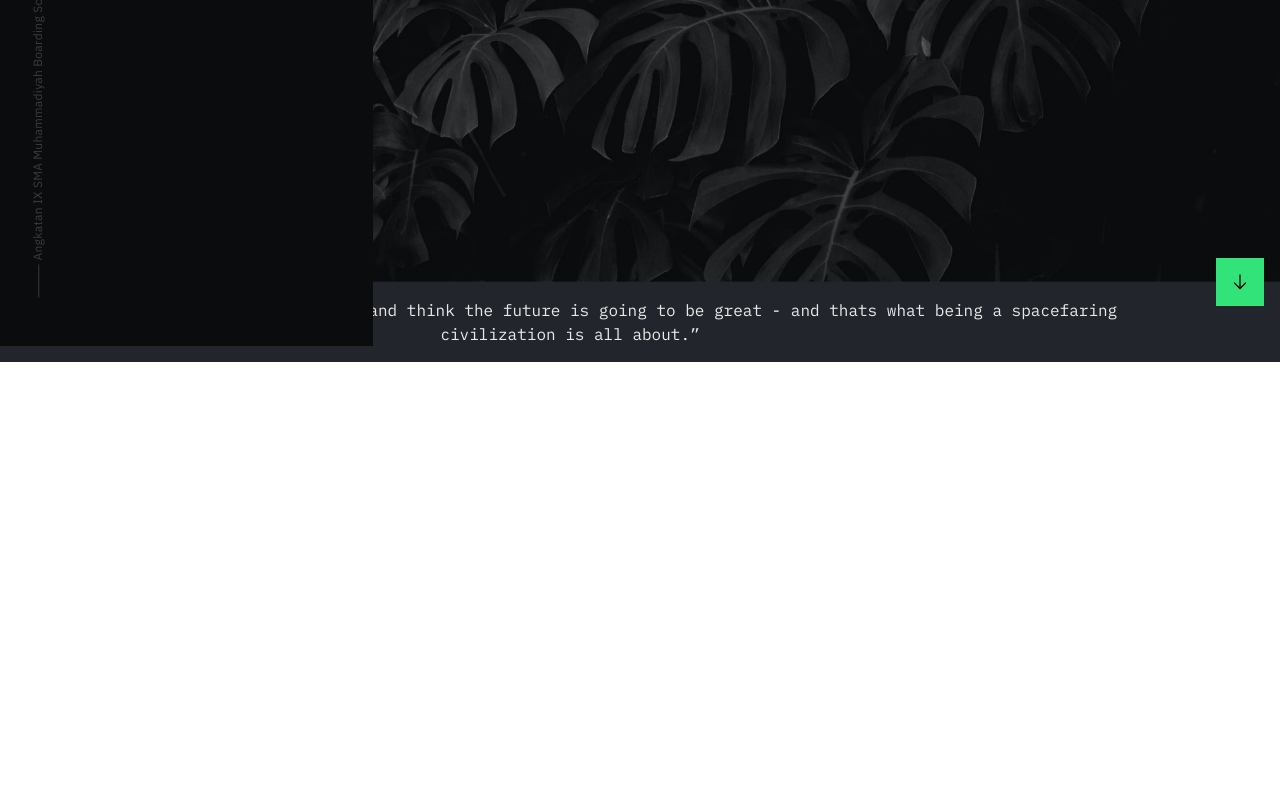
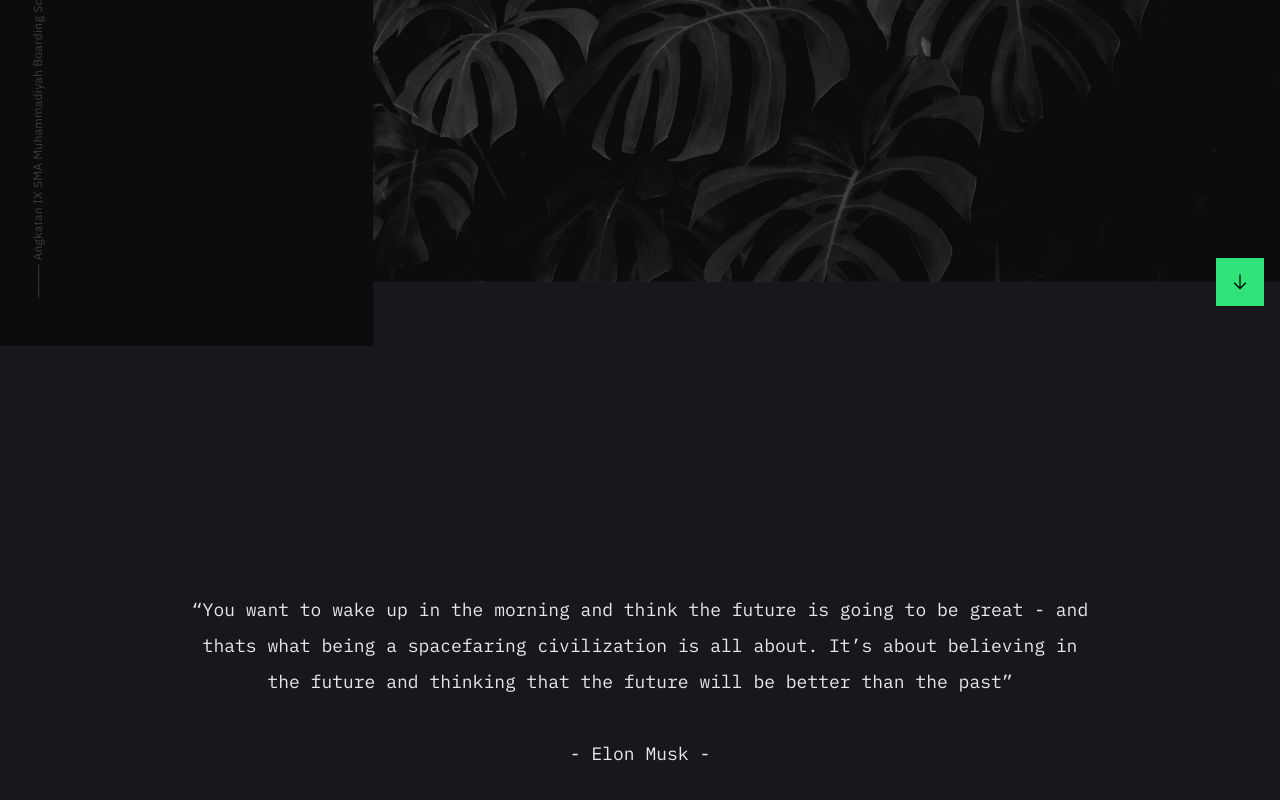
Before and after one commit to hymos-two/forzanove-beta, a Next.js app: page / in a window 1280 px wide. Shown: the part 438-1238 px from the top of the page. Before the commit the page ends 800 px from the top, so only its background shows below. Built offline with nearby package versions, Linux system fonts and the light colour scheme; a web font is replaced by a local one.

Commit message:
quote page clear

```diff
--- a/components/grid.js
+++ b/components/grid.js
@@ -1,20 +1,23 @@
 import {useWindowSize} from '../hooks/useWindowSize'
 
-function useGridGap (value) {
-  return Number.isInteger(value) ? `gap-x-${value/4}` : `gap-x-0`;
-}
+
 
 export function Grid (props) {
+
+  function useGridGap (value) {
+    return Number.isInteger(value) ? `gap-x-${value/4}` : `gap-x-0`;
+  }
+
   const defaultCols = `grid-cols-4 md:grid-cols-8 lg:grid-cols-12`;
-  const classes = `grid ${defaultCols} ${useGridGap(props.gap)} ${props.className} `;
   if (Number.isInteger(props.cols)) {
-    const colsClass = `grid-cols-${props.cols}`
+    const colsClass = `grid grid-cols-${props.cols}`
     return (
       <div className={colsClass}>
         {props.children}
       </div>
     )
   }
+  const classes = `grid ${defaultCols} ${useGridGap(props.gap)} ${props.className} `;
   return (
     <div className={classes}>
       {props.children}
@@ -23,24 +26,29 @@ export function Grid (props) {
 }
 
 export function Container (props) {
-  const size = useWindowSize()
-
+  const defaultClasses = `w-full ${props.className}`
   if (props.fluid == true) {
     return (
-      <section className={props.bgColor} style={{width:size.width}}>
-      <div className={props.className}>
+      <div className={defaultClasses}>
         {props.children}
       </div>
-      </section>
     )
   }
-
-  const classes = `${props.className} py-4 sm:max-w-[620px] md:max-w-[720px] lg:max-w-[960px] xl:max-w-[1140px] `
+  const classes = `${defaultClasses} px-4 sm:max-w-[620px] md:max-w-[720px] lg:max-w-[960px] xl:max-w-[1140px] `
   return (
-    <section className={props.bgColor} style={{width:size.width}}>
-    <div className={classes}>
+    <div className={classes} style={{margin:'auto'}}>
       {props.children}
     </div>
+  )
+}
+
+export function Section (props) {
+  const size = useWindowSize();
+  const width = Number.isInteger(props.width) ? props.width : size.width ;
+  const height = Number.isInteger(props.height) ? props.height : size.height ;
+  return (
+    <section className={props.className} style={{width:width,height:height}}>
+      {props.children}
     </section>
   )
 }
--- a/pages/index.js
+++ b/pages/index.js
@@ -1,7 +1,7 @@
 import Image from 'next/image'
 import HTMLHead from '../components/htmlHead'
 import PageCover from '../components/pageCover'
-import {Grid,Container} from '../components/grid'
+import {Grid,Container,Section} from '../components/grid'
 
 import background from '../public/images/forzanove-bg.png'
 import logo from '../public/images/forzanove-logo.png'
@@ -11,6 +11,7 @@ export default function Home() {
   return (
     <>
     <HTMLHead title="Forzanove 09"/>
+
     <PageCover bg={background} sideText=" ⸻ Angkatan IX SMA Muhammadiyah Boarding School Yogyakarta ⸻⸻" >
       <div className="w-full h-full flex flex-col justify-center">
         <div className="grid grid-cols-8 md:grid-cols-12">
@@ -30,28 +31,23 @@ export default function Home() {
         <Image src={arrow} className="m-auto" />
       </button>
     </PageCover>
-    <Container bgColor="bg-black-400">
-      <Grid cols={1}>
-        <p className="font-mono-r text-center text-base text-white/90">
-        “You want to wake up in the morning and think the future is going to be great - and thats what being a spacefaring civilization is all about.”
-        </p>
-      </Grid>
-    </Container>
 
+    <Section className="bg-black-300 grid place-items-center">
+      <Container>
+        <Grid cols={1}>
+          <div className="col-span-1 px-4 lg:px-24">
+            <p className="font-mono-r text-center text-base leading-7 md:text-lg md:leading-9 text-white/90">
+            “You want to wake up in the morning and think the future is going to be great -
+            and thats what being a spacefaring civilization is all about.
+            It’s about believing in the future and thinking that the future will be better than the past”
+            <br /><br />
+            - Elon Musk -
+            </p>
+          </div>
+        </Grid>
+      </Container>
+    </Section>
 
-    {/* <section className="w-screen h-screen bg-black-400 grid place-items-center px-8">
-      <p className="font-mono-r text-center text-base text-white/90">
-      “You want to wake up in the morning and think the future is going to be great - and that’s what being a spacefaring civilization is all about.”
-      </p>
-    </section> */}
     </>
   )
 }
-
-function Section (props) {
-  return (
-    <section>
-      {props.children}
-    </section>
-  )
-}
--- a/styles/globals.css
+++ b/styles/globals.css
@@ -14,3 +14,10 @@
   font-family: "IBMPlexMonoMedium";
   src: url(".././public/fonts/IBMPlexMono-Medium.ttf") format("truetype");
 }
+
+*{
+  -ms-overflow-style: none;
+}
+::-webkit-scrollbar {
+  display: none;
+}
```
